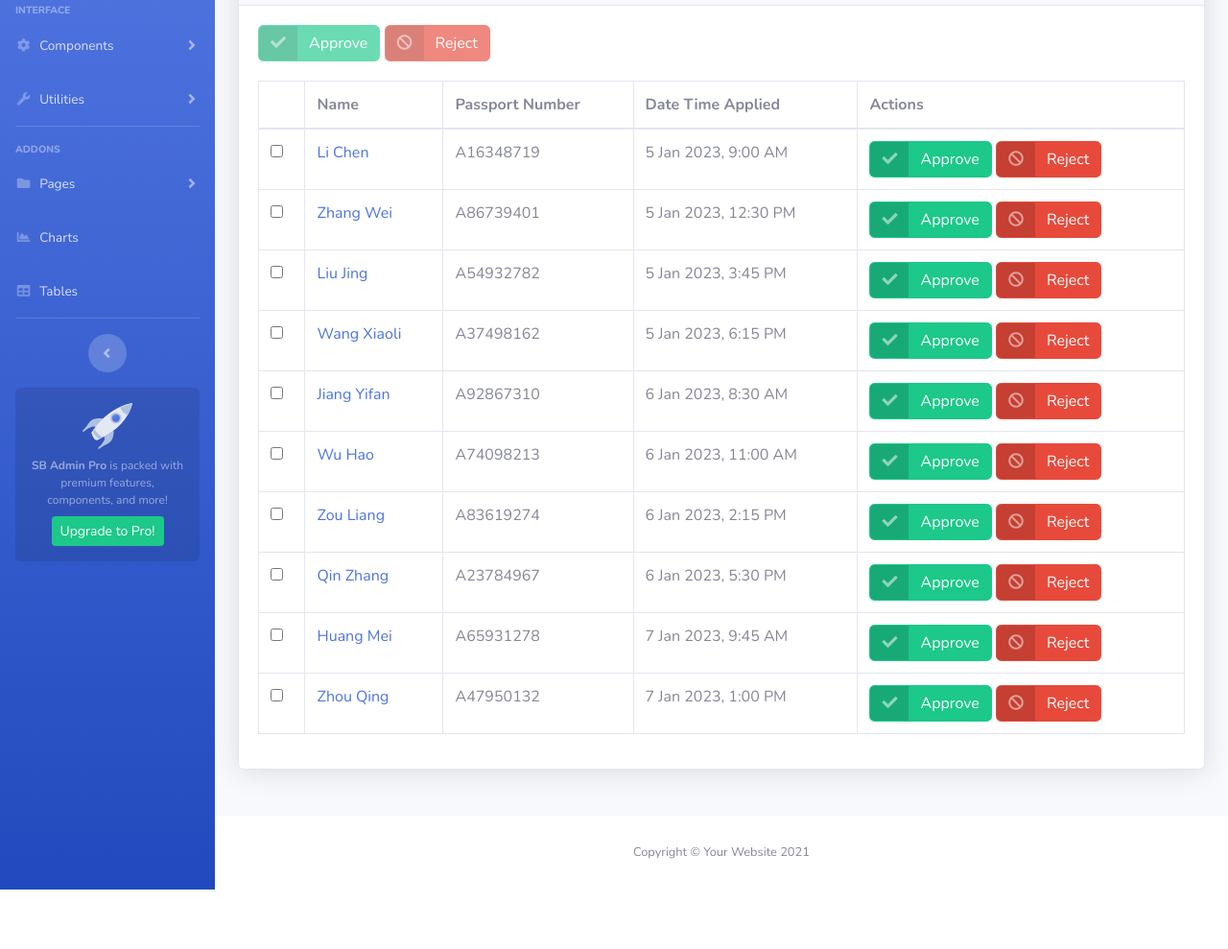
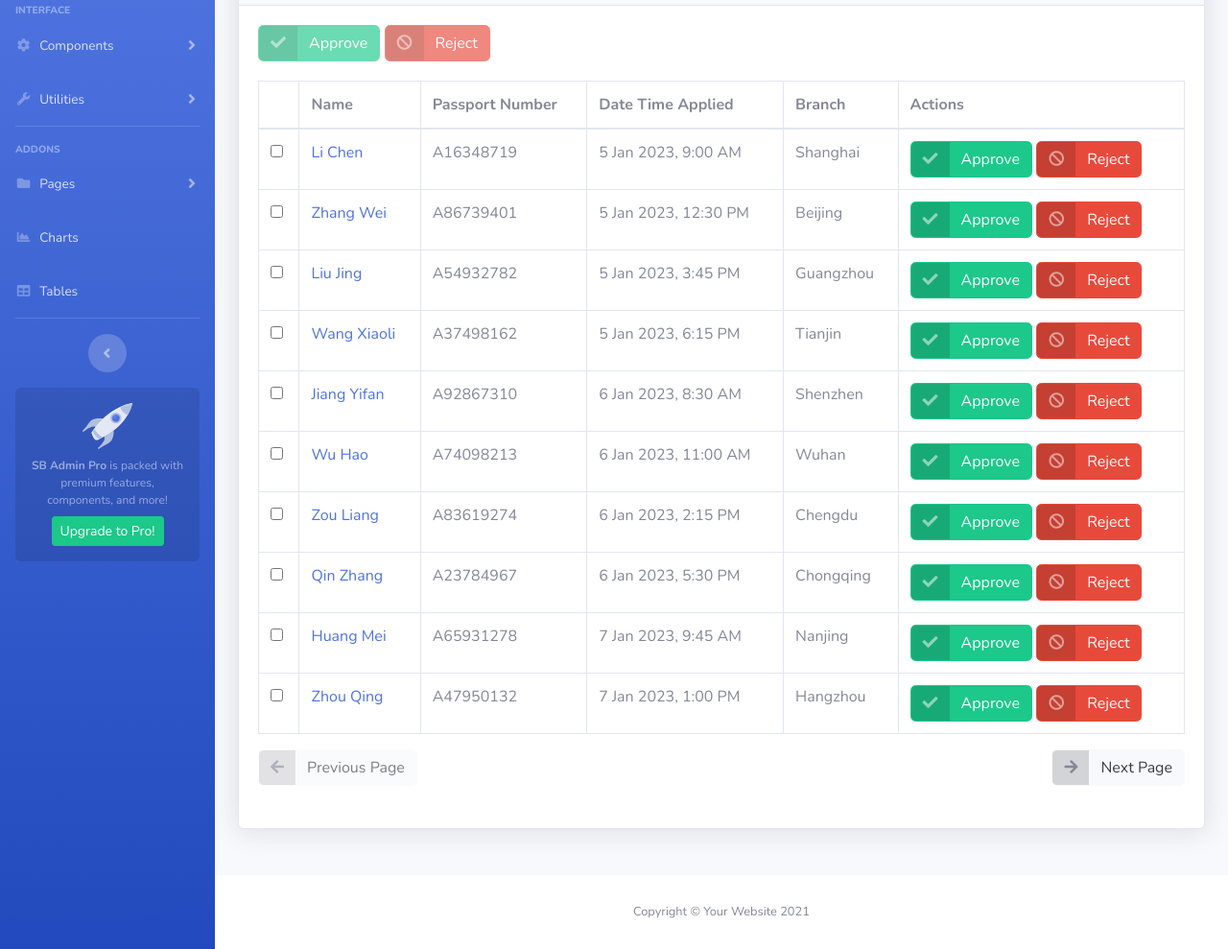
Before and after one commit to derekchan2k/derekchan2k.github.io, a website with bundled scripts: page index_embassy.html in a window 1280 px wide. Shown: the part 141-1130 px from the top of the page at 96% size. Before the commit the page ends 1068 px from the top, so only its background shows below. Built offline with nearby package versions, Linux system fonts and the light colour scheme.

Commit message:
Added branch column and pagination

```diff
--- a/index_embassy.html
+++ b/index_embassy.html
@@ -432,6 +432,7 @@
                                         </a>
                                     </div>
 
+                                    <!-- SIMON: Visa applications table HERE -->
                                     <div class="table-responsive">
                                         <table class="table table-bordered sortable" id="visa-applications" width="100%"
                                             cellspacing="0">
@@ -442,6 +443,7 @@
                                                         Name</th>
                                                     <th style="cursor:pointer;">Passport Number</th>
                                                     <th style="cursor:pointer;">Date Time Applied</th>
+                                                    <th style="cursor:pointer;">Branch</th>
                                                     <th class="sorttable_nosort">Actions</th>
                                                 </tr>
                                             </thead>
@@ -452,6 +454,7 @@
                                                     <td><a href="#">Li Chen</a></td>
                                                     <td>A16348719</td>
                                                     <td>5 Jan 2023, 9:00 AM</td>
+                                                    <td>Shanghai</td>
                                                     <td>
                                                         <a href="#" class="btn btn-success btn-icon-split">
                                                             <span class="icon text-white-50">
@@ -474,6 +477,7 @@
                                                     <td><a href="#">Zhang Wei</a></td>
                                                     <td>A86739401</td>
                                                     <td>5 Jan 2023, 12:30 PM</td>
+                                                    <td>Beijing</td>
                                                     <td>
                                                         <a href="#" class="btn btn-success btn-icon-split">
                                                             <span class="icon text-white-50">
@@ -496,6 +500,7 @@
                                                     <td><a href="#">Liu Jing</a></td>
                                                     <td>A54932782</td>
                                                     <td>5 Jan 2023, 3:45 PM</td>
+                                                    <td>Guangzhou</td>
                                                     <td>
                                                         <a href="#" class="btn btn-success btn-icon-split">
                                                             <span class="icon text-white-50">
@@ -518,6 +523,7 @@
                                                     <td><a href="#">Wang Xiaoli</a></td>
                                                     <td>A37498162</td>
                                                     <td>5 Jan 2023, 6:15 PM</td>
+                                                    <td>Tianjin</td>
                                                     <td>
                                                         <a href="#" class="btn btn-success btn-icon-split">
                                                             <span class="icon text-white-50">
@@ -540,6 +546,7 @@
                                                     <td><a href="#">Jiang Yifan</a></td>
                                                     <td>A92867310</td>
                                                     <td>6 Jan 2023, 8:30 AM</td>
+                                                    <td>Shenzhen</td>
                                                     <td>
                                                         <a href="#" class="btn btn-success btn-icon-split">
                                                             <span class="icon text-white-50">
@@ -562,6 +569,7 @@
                                                     <td><a href="#">Wu Hao</a></td>
                                                     <td>A74098213</td>
                                                     <td>6 Jan 2023, 11:00 AM</td>
+                                                    <td>Wuhan</td>
                                                     <td>
                                                         <a href="#" class="btn btn-success btn-icon-split">
                                                             <span class="icon text-white-50">
@@ -584,6 +592,7 @@
                                                     <td><a href="#">Zou Liang</a></td>
                                                     <td>A83619274</td>
                                                     <td>6 Jan 2023, 2:15 PM</td>
+                                                    <td>Chengdu</td>
                                                     <td>
                                                         <a href="#" class="btn btn-success btn-icon-split">
                                                             <span class="icon text-white-50">
@@ -606,6 +615,7 @@
                                                     <td><a href="#">Qin Zhang</a></td>
                                                     <td>A23784967</td>
                                                     <td>6 Jan 2023, 5:30 PM</td>
+                                                    <td>Chongqing</td>
                                                     <td>
                                                         <a href="#" class="btn btn-success btn-icon-split">
                                                             <span class="icon text-white-50">
@@ -628,6 +638,7 @@
                                                     <td><a href="#">Huang Mei</a></td>
                                                     <td>A65931278</td>
                                                     <td>7 Jan 2023, 9:45 AM</td>
+                                                    <td>Nanjing</td>
                                                     <td>
                                                         <a href="#" class="btn btn-success btn-icon-split">
                                                             <span class="icon text-white-50">
@@ -650,6 +661,7 @@
                                                     <td><a href="#">Zhou Qing</a></td>
                                                     <td>A47950132</td>
                                                     <td>7 Jan 2023, 1:00 PM</td>
+                                                    <td>Hangzhou</td>
                                                     <td>
                                                         <a href="#" class="btn btn-success btn-icon-split">
                                                             <span class="icon text-white-50">
@@ -668,6 +680,28 @@
                                                 </tr>
                                             </tbody>
                                         </table>
+                                    </div>
+
+                                    <!-- SIMON: Pagination HERE -->
+                                    <div class="row">
+                                        <div class="col-xl-6 col-md-6 mb-4">
+                                            <a href="#" class="btn btn-light btn-icon-split disabled">
+                                                <span class="icon text-gray-600">
+                                                    <i class="fas fa-arrow-left"></i>
+                                                </span>
+                                                <span class="text">Previous Page</span>
+                                            </a>
+                                        </div>
+
+                                        <div class="col-xl-6 col-md-6 mb-4 text-right ">
+                                            <a href="#" class="btn btn-light btn-icon-split">
+                                                <span class="icon text-gray-600">
+                                                    <i class="fas fa-arrow-right"></i>
+                                                </span>
+                                                <span class="text">Next Page</span>
+                                            </a>
+                                        </div>
+
                                     </div>
 
                                 </div>
```
